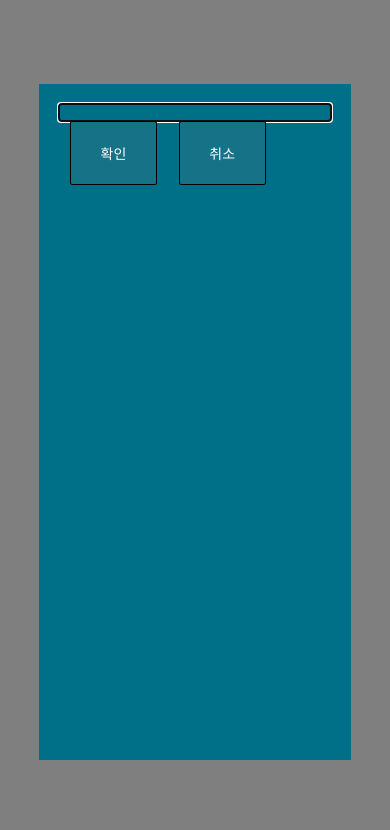
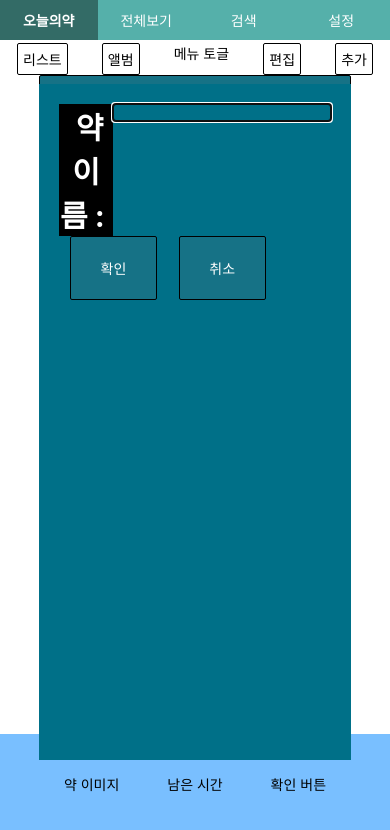
Before and after one commit to KimEunA97/KDT-2-Project-C-10, a React Native app in the folder PillGood/: screen / in a window 390 px wide. Both pictures are taken after a click on the element 195 px from the left and 81 px from the top of the page. Shown: the top 830 px of the page. Built offline with nearby package versions, Linux system fonts and the light colour scheme.

Commit message:
모달 외부 배경 투명화

```diff
--- a/PillGood/src/pages/TodayPillMenu.js
+++ b/PillGood/src/pages/TodayPillMenu.js
@@ -33,18 +33,21 @@ export default function TodayPillMenu({ }) {
       {/* Create 버튼 */}
       <TouchableOpacity onPress={pressTheCreateBtn}
         style={styles.createButton}>
-        </TouchableOpacity>
+      </TouchableOpacity>
 
       {/* 모달창 컨테이너 */}
-      <Modal visible={invisible}>
+      <Modal visible={invisible} transparent>
         <View style={styles.modalContainer}>
           <View style={styles.modalContent}>
             {/* 입력칸 */}
+            <View style={{ flexDirection: "row", justifyContent: "center", alignContent: "center" }}>
+              <Text style={styles.labelStyle}> 약 이름 : </Text>
+              <InputBox
+                value={inputValue}
+                onChange={setInputValue}
+                style={styles.inputBoxStyle} />
+            </View>
 
-            <InputBox
-              value={inputValue}
-              onChange={setInputValue}
-              style={styles.inputBoxStyle} />
             <View style={styles.buttonContainer}>
               {/* 확인버튼 */}
               <TouchableOpacity
@@ -80,7 +83,7 @@ const styles = StyleSheet.create({
     flex: 1,
     alignItems: 'center',
     justifyContent: 'center',
-    backgroundColor: 'rgba(0, 0, 0, 0.5)',
+    backgroundColor: 'rgba(0, 0, 0, 0)',
   },
   modalContent: {
     backgroundColor: '#007088',
@@ -103,9 +106,19 @@ const styles = StyleSheet.create({
   },
 
   // 모달 내부
+  labelStyle: {
+    color: "white", backgroundColor: "black", fontWeight: "bold", fontSize: 30, textAlign: "center"
+  },
   inputBoxStyle: {
-    width: "80%",
-    backgroundColor: "white"
+    width: 100,
+    height: "10%",
+    borderWidth: 1,
+    backgroundColor: "white",
+    borderColor: 'gray',
+    padding: 10,
+    marginTop: 10,
+    fontSize: 20,
+    textAlign: "center"
   },
   buttonContainer: {
     width: "80%",
```
